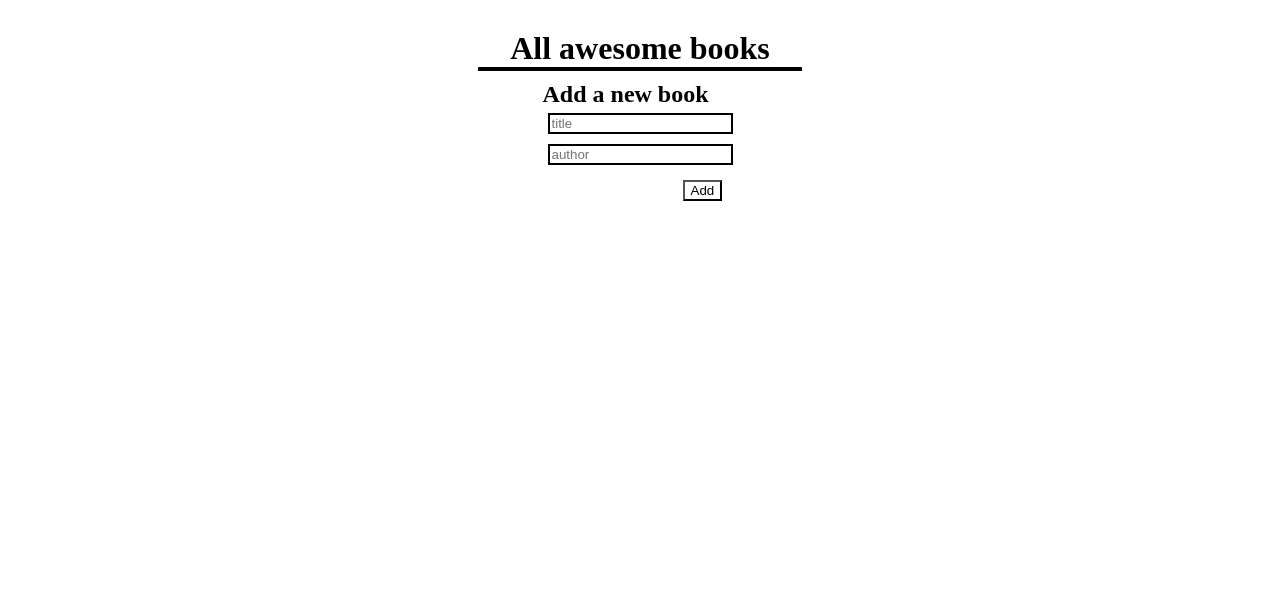
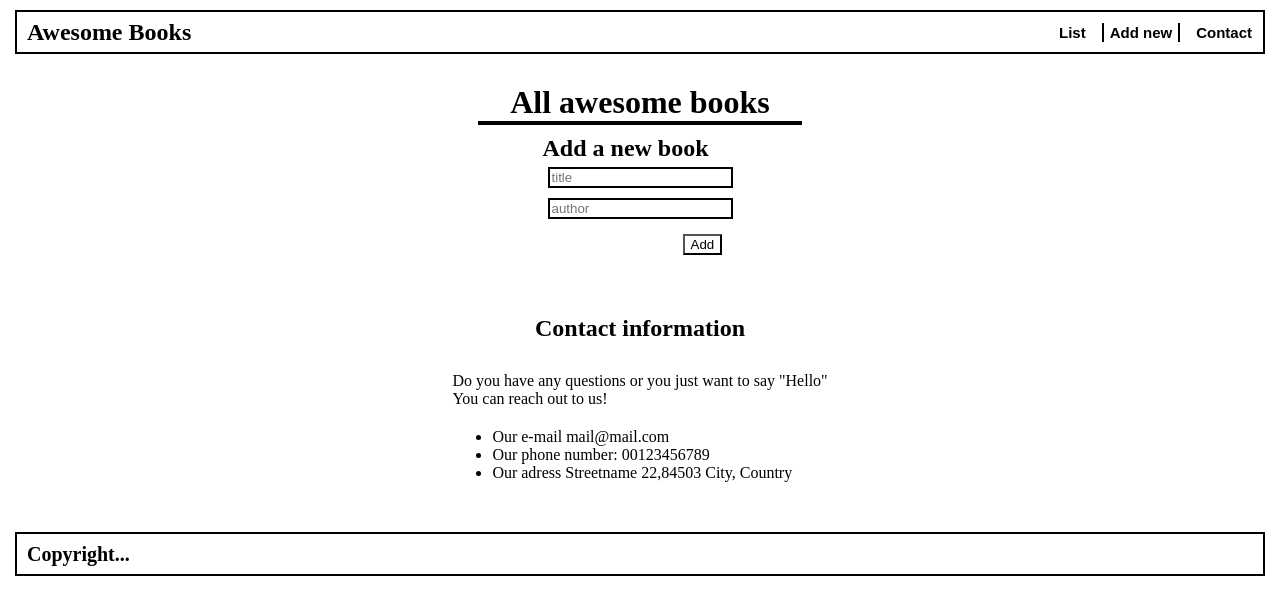
Before and after one commit to umair-rao/Awesome-books, a website with bundled scripts: page index.html in a window 1280 px wide. Built offline with nearby package versions, Linux system fonts and the light colour scheme.

Commit message:
styling to pages

```diff
--- a/index.html
+++ b/index.html
@@ -9,6 +9,20 @@
 	<title>Awesome Books</title>
 </head>
 <body>
+	<nav class="navbar">
+		<div class="nav-heading">
+			<h2>Awesome Books</h2>
+		</div>
+		<div class="pages">
+			<ul>
+				<li><button class="btn" id="list">List</button></li>
+				<li><button class="btn" id="add-new">Add new</button></li>
+				<li><button class="btn" id="contact">Contact</button></li>
+			</ul>
+		</div>
+	</nav>
+	<div class="date-time">
+	</div>
 	<header>
 		<h1 class="heading">All awesome books</h1>
 	</header>
@@ -28,6 +42,23 @@
 				<button id="add-btn" type="submit">Add</button>
 			</form>
 		</div>
+		<section class="contact">
+			<div class="contact-title">
+				<h2>Contact information</h2>
+			</div>
+			<div class="conatct-description">
+				<p>Do you have any questions or you just want to say "Hello"</p>
+				<p>You can reach out to us!</p>
+				<ul>
+					<li>Our e-mail mail@mail.com</li>
+					<li>Our phone number: 00123456789</li>
+					<li>Our adress Streetname 22,84503 City, Country</li>
+				</ul>
+			</div>
+		</section>
 	</main>
+	<footer class="footer">
+		<p>Copyright...</p>
+	</footer>
 </body>
 </html>
--- a/scripts/script.js
+++ b/scripts/script.js
@@ -6,7 +6,7 @@ collection.getBooks();
 
 function generateBookItem(book, index) {
   return `
-  <li class=${index % 2 === 0? "even": "odd"}>
+  <li class=${index % 2 === 0 ? 'even' : 'odd'}>
     <p>${book.title} by ${book.author}</p>
     <button id=${book.id} class="remove-book">Remove</button>
   </li>
@@ -42,7 +42,6 @@ function render() {
 window.addEventListener('load', render);
 
 const formBook = document.querySelector('.addBook');
-console.log(formBook);
 
 formBook.addEventListener('submit', (event) => {
   event.preventDefault();
--- a/styles/style.css
+++ b/styles/style.css
@@ -1,5 +1,45 @@
 * {
   margin: 0;
+}
+
+.navbar {
+  display: flex;
+  justify-content: space-between;
+  border: 2px solid black;
+  margin: 10px 15px 5px;
+  height: 40px;
+  align-items: center;
+}
+
+.nav-heading {
+  padding-left: 10px;
+}
+
+.pages ul {
+  display: flex;
+  list-style-type: none;
+}
+
+.pages li {
+  padding: 5px;
+}
+
+.pages button {
+  background: transparent;
+  border: none;
+  font-size: 15px;
+  font-weight: bold;
+  cursor: pointer;
+}
+
+.pages button:hover {
+  color: rgb(17, 183, 248);
+  transition: 0.2s;
+}
+
+#add-new {
+  border-right: 2px solid black;
+  border-left: 2px solid black;
 }
 
 header {
@@ -26,8 +66,7 @@ header {
   display: flex;
   justify-content: space-between;
   list-style-type: none;
-  padding: 7px;
-
+  padding: 7px
 }
 
 .even {
@@ -50,5 +89,31 @@ header {
   margin-left: 140px;
   background: transparent;
   cursor: pointer;
+}
 
+.contact {
+  display: flex;
+  flex-direction: column;
+  justify-content: center;
+  align-items: center;
+  margin: 50px;
 }
+
+.conatct-description {
+  margin-top: 30px;
+}
+
+.conatct-description ul {
+  margin-top: 20px;
+}
+
+.footer {
+  border: 2px solid black;
+  display: flex;
+  align-items: center;
+  height: 40px;
+  margin: 10px 15px 5px;
+  font-size: 20px;
+  font-weight: bold;
+  padding-left: 10px;
+}
```
